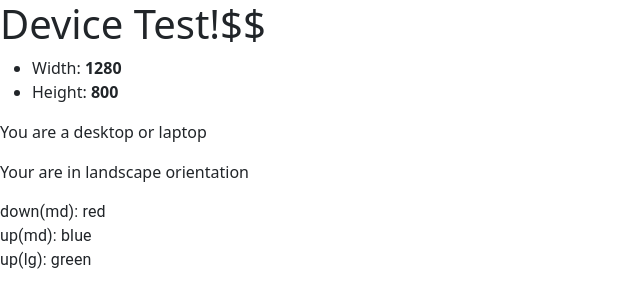
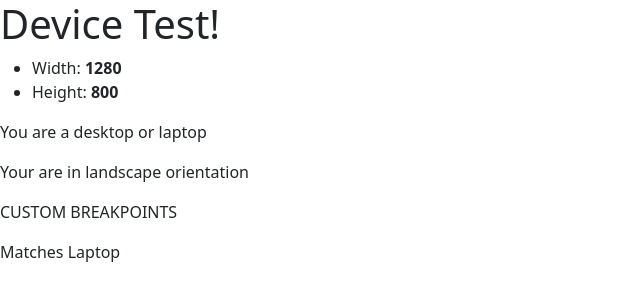
Before and after one commit to aeggermont/aae-portfolio-2023, a React (Create React App) app: page /screen-test in a window 1280 px wide. Shown: the top 306 px of the page, without its empty margins (0-640 px from the left). Built offline with nearby package versions, Linux system fonts and the light colour scheme.

Commit message:
more screed tests

```diff
--- a/src/Pages/responsive-tests.jsx
+++ b/src/Pages/responsive-tests.jsx
@@ -1,15 +1,20 @@
 import React from 'react';
 import { useState, useEffect } from 'react';
-import { styled } from '@mui/material/styles';
 import Typography from '@mui/material/Typography';
 import { red, green, blue } from '@mui/material/colors';
 import { useMediaQuery } from "react-responsive";
+import { createTheme, ThemeProvider, styled } from '@mui/material/styles';
+import { useTheme } from '@mui/material/styles';
 
 /* Useful Links
     https://codesandbox.io/s/landingpage-6v0e5?file=/src/Pages/LandingPage/LandingPage.js:893-942
     https://www.youtube.com/watch?v=Oo4ziTddOxs
     https://www.positronx.io/react-get-dynamic-window-height-width-using-react-hooks/
 */
+
+
+
+/*
 const Root = styled('div')(({ theme }) => ({
     padding: theme.spacing(1),
     [theme.breakpoints.down('md')]: {
@@ -22,6 +27,13 @@ const Root = styled('div')(({ theme }) => ({
       backgroundColor: green[500],
     },
   }));
+*/
+
+const sm = 'only screen and (min-width: 576px) and (max-width: 767px)';
+const md = 'only screen and (min-width: 768px) and (max-width: 991px)';
+const lg = 'only screen and (min-width: 992px) and (max-width: 1200px)';
+const laptop = 'only screen and (min-width: 1200px)';
+const xs = '(max-width: 767px)';
 
   export default function ResponsiveTests() {
 
@@ -29,11 +41,33 @@ const Root = styled('div')(({ theme }) => ({
         query: '(min-width: 1224px)'
       });
 
-    //const isLaptop = useMediaQuery({ query: '(min-width: 1562px) and (min-resolution: 2dppx)'});
+    const isLaptop = useMediaQuery({ query: '(min-width: 1562px) and (min-resolution: 2dppx)'});
+
     const isBigScreen = useMediaQuery({ query: '(min-width: 1824px)' });
     const isTabletOrMobile = useMediaQuery({ query: '(max-width: 1224px)' });
-    const isPortrait = useMediaQuery({ query: '(orientation: portrait)' });
-    const isRetina = useMediaQuery({ query: '(min-resolution: 2dppx)' });
+    // const isPortrait = useMediaQuery({ query: '(orientation: portrait)' });
+    // const isRetina = useMediaQuery({ query: '(min-resolution: 2dppx)' });
+
+    const isXSmallScr = useMediaQuery({ query: xs });
+    const isSmallScr = useMediaQuery({ query: sm });
+    const isMediumScr = useMediaQuery({ query: md });
+    const isLargeScr = useMediaQuery({ query: lg });
+    const isLaptopScr = useMediaQuery({ query: laptop });
+    const isPortraitScr = useMediaQuery({ query: '(orientation: portrait)' });
+    const isRetinaScr = useMediaQuery({ query: '(min-resolution: 2dppx)' });
+
+    const theme = createTheme({
+      breakpoints: {
+        values: {
+          xs: 767,
+          sm: 576,
+          md: 768,
+          lg: 992,
+          laptop: 1200,
+        },
+      },
+    });
+
 
     const [screenSize, getDimension] = useState({
       dynamicWidth: window.innerWidth,
@@ -56,11 +90,17 @@ const Root = styled('div')(({ theme }) => ({
     }, [screenSize]);
 
 
+    /*
+    const matchesXS = useMediaQuery(theme.breakpoints.up('xs'));
+    const matchesSM = useMediaQuery(theme.breakpoints.up('sm'));
+    const matchesMD = useMediaQuery(theme.breakpoints.up('md'));
+    const matchesLG = useMediaQuery(theme.breakpoints.up('lg'));
+    const matchesLaptop = useMediaQuery(theme.breakpoints.up('laptop')); */
 
 
     return (
         <div>
-            <h1>Device Test!$$</h1>
+            <h1>Device Test!</h1>
             <div>
               <ul>
                 <li>Width: <strong>{screenSize.dynamicWidth}</strong></li>
@@ -70,12 +110,15 @@ const Root = styled('div')(({ theme }) => ({
             {isDesktopOrLaptop && <p>You are a desktop or laptop</p>}
             {isBigScreen && <p>You  have a huge screen</p>}
             {isTabletOrMobile && <p>You are a tablet or mobile phone</p>}
-            <p>Your are in {isPortrait ? 'portrait' : 'landscape'} orientation</p>
-            {isRetina && <p>You are retina</p>}
+            <p>Your are in {isPortraitScr ? 'portrait' : 'landscape'} orientation</p>
+            {isRetinaScr && <p>You are retina</p>}
 
-            <Typography>down(md): red</Typography>
-            <Typography>up(md): blue</Typography>
-            <Typography>up(lg): green</Typography>
+             <p> CUSTOM BREAKPOINTS </p>
+            { isXSmallScr && <p> Matches XS </p>}
+            { isSmallScr && <p> Matches SM </p> }
+            { isMediumScr && <p> Matches MD </p> }
+            { isLargeScr && <p> Matches LG </p> }
+            { isLaptopScr && <p> Matches Laptop </p> }
         </div>
     );
   }
```
